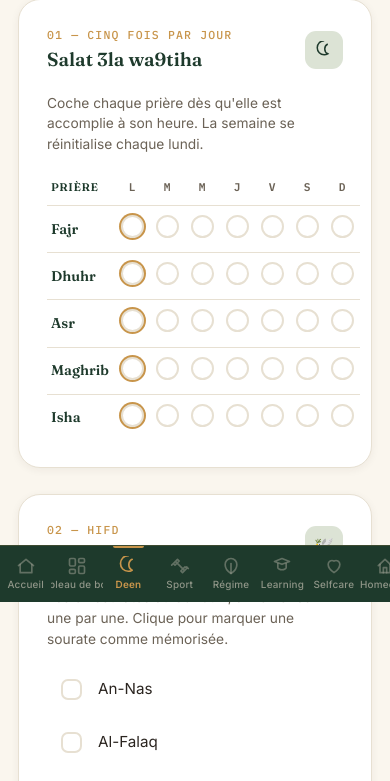
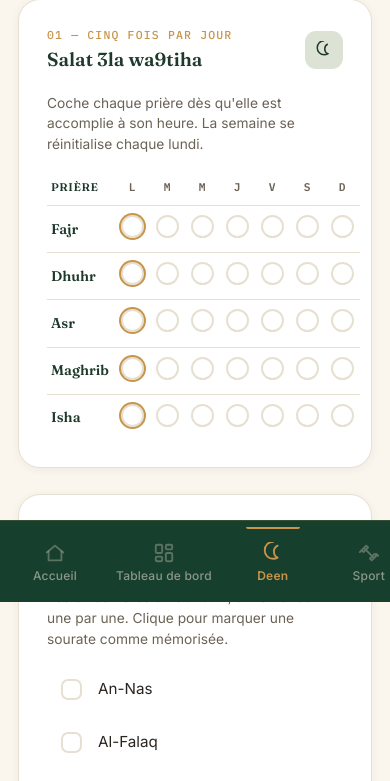
Before and after one commit to kmcmkw8qsd-cmd/summer2026, a Flask app: page /deen in a window 390 px wide. Shown: the part 242-1023 px from the top of the page. Run offline with Flask 3, Linux system fonts and the light colour scheme; the visitor is signed in with stand-in values (Sample User, id 1); data comes from the database, SQL or seed files in the repository; data that the repository does not hold is empty.

Commit message:
Dernières modifications

```diff
--- a/static/css/style.css
+++ b/static/css/style.css
@@ -972,3 +972,77 @@ textarea{ resize:vertical; min-height:90px; font-family:var(--font-body); line-h
   background:rgba(200,80,60,0.1);
   color:rgba(220,90,70,0.9);
 }
+
+/* ═══════════════════════════════════════
+   MOBILE NAVIGATION PROFESSIONNELLE
+   ═══════════════════════════════════════ */
+@media (max-width: 880px) {
+
+  .sidebar {
+    position: fixed;
+    bottom: 0;
+    left: 0;
+    right: 0;
+    width: 100%;
+    height: 82px;
+    padding: 0;
+    border-radius: 0;
+    z-index: 9999;
+    background: #173f2d;
+  }
+
+  .brand,
+  .sidebar-footer,
+  .nav-section-label {
+    display: none;
+  }
+
+  .nav {
+    display: flex;
+    flex-direction: row;
+    align-items: center;
+    overflow-x: auto;
+    overflow-y: hidden;
+    white-space: nowrap;
+    height: 82px;
+    gap: 6px;
+    padding: 0 10px;
+
+    scrollbar-width: none;
+    -ms-overflow-style: none;
+    -webkit-overflow-scrolling: touch;
+  }
+
+  .nav::-webkit-scrollbar {
+    display: none;
+  }
+
+  .nav-link {
+    flex: 0 0 auto;
+    min-width: 90px;
+    height: 70px;
+
+    display: flex;
+    flex-direction: column;
+    justify-content: center;
+    align-items: center;
+
+    gap: 6px;
+    border-radius: 14px;
+    padding: 8px 10px;
+  }
+
+  .nav-link .txt {
+    font-size: 12px;
+    white-space: nowrap;
+  }
+
+  .nav-link svg {
+    width: 22px;
+    height: 22px;
+  }
+
+  .main {
+    padding-bottom: 95px;
+  }
+}
```
